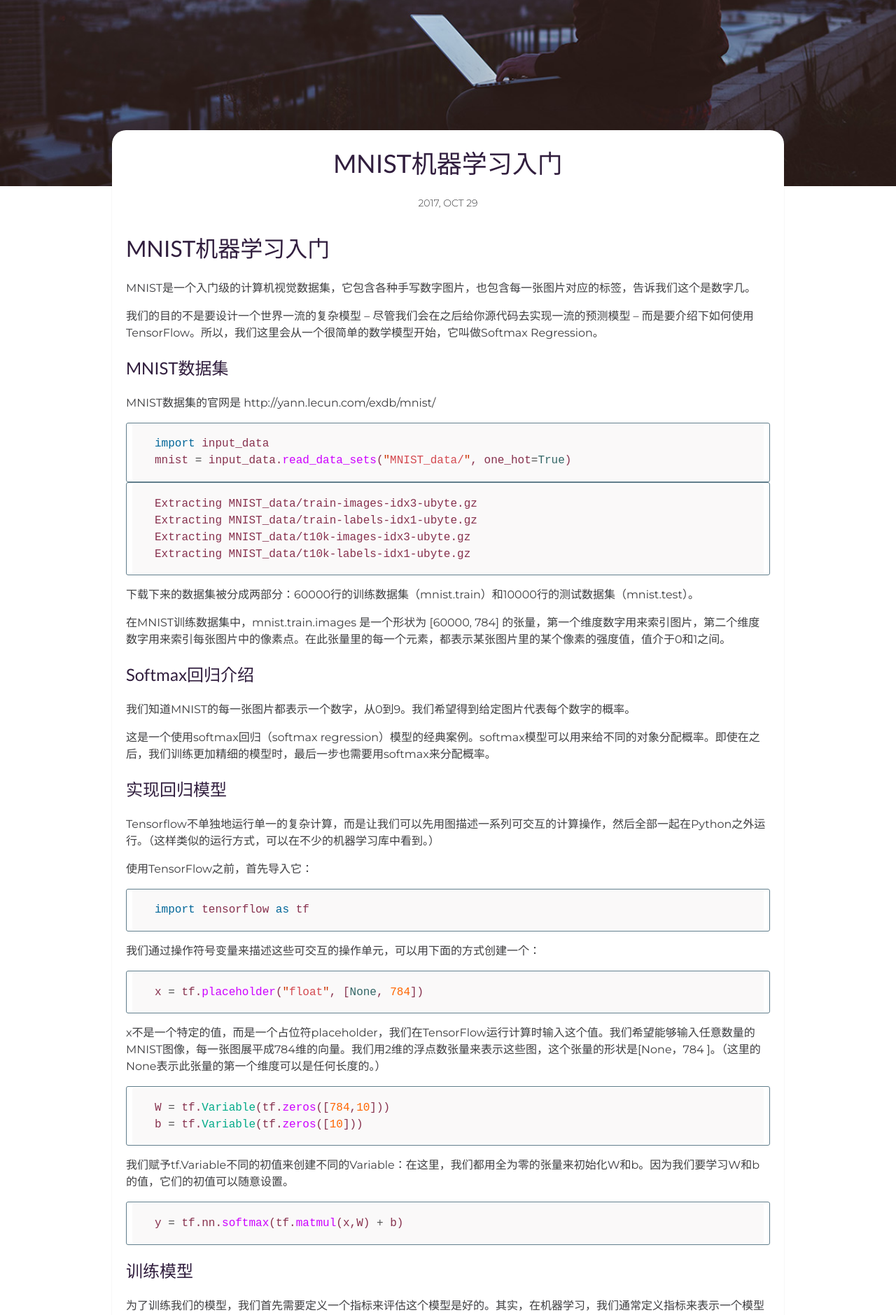
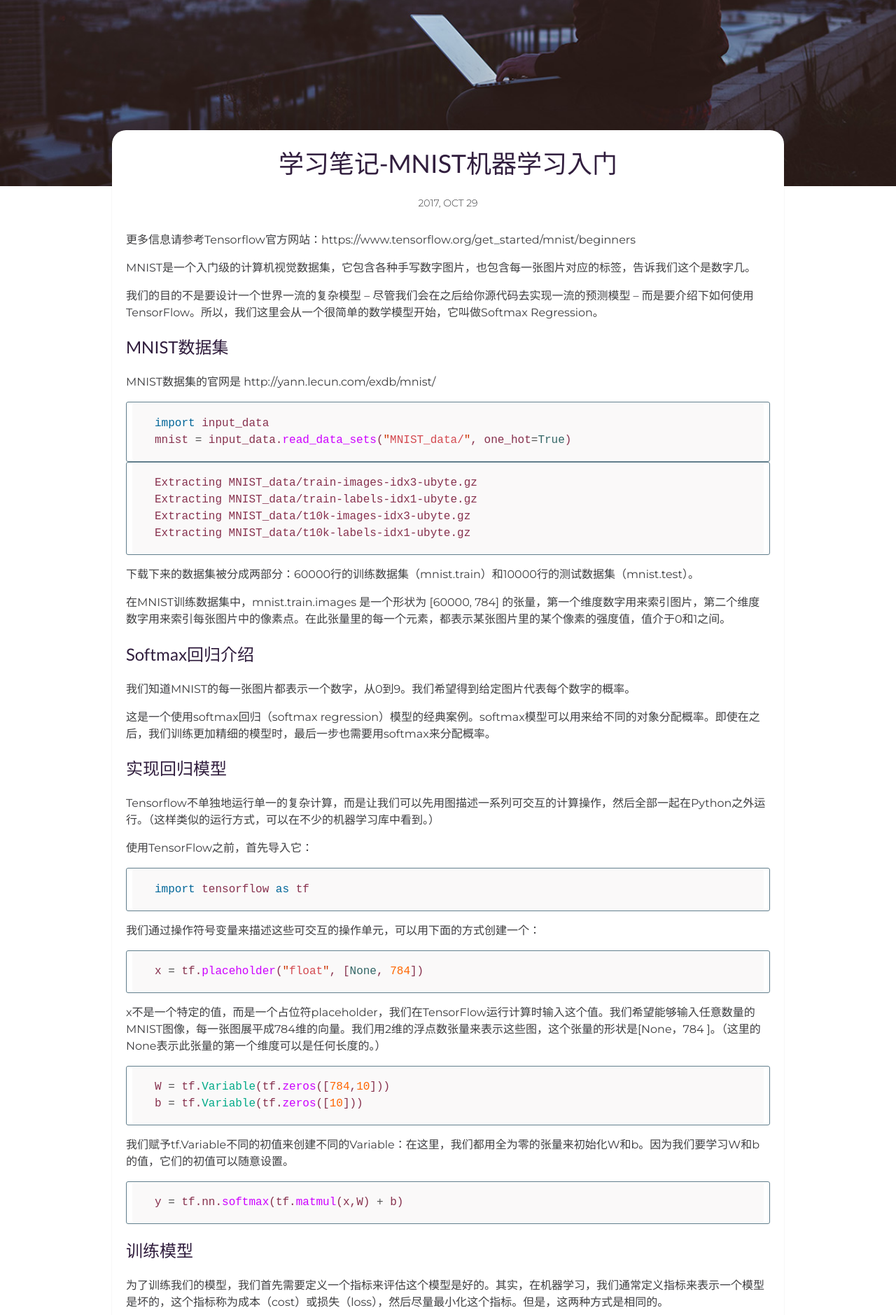
Before and after one commit to songchangyi/songchangyi.github.io, a Jekyll site: the page built from _posts/2017-10-29-MNIST.md, in a window 1280 px wide. Shown: the part 337-2216 px from the top of the page at 70% size. Built offline with Jekyll 4.4.1, drawn with Linux system fonts in a browser that asks for light colours; some of the changed text lies outside the part shown.

Commit message:
Update 2017-10-29-MNIST.md

```diff
--- a/_posts/2017-10-29-MNIST.md
+++ b/_posts/2017-10-29-MNIST.md
@@ -1,6 +1,6 @@
 ---
 layout: post
-title: MNIST机器学习入门
+title: 学习笔记-MNIST机器学习入门
 date: 2017-10-29
 description: This is a simple example from Tensorflow's official website (optional)
 img: post-2.jpg # Add image post (optional)
@@ -8,7 +8,7 @@
 author: # Add name author (optional)
 ---
 
-# MNIST机器学习入门
+更多信息请参考Tensorflow官方网站：https://www.tensorflow.org/get_started/mnist/beginners
 
 MNIST是一个入门级的计算机视觉数据集，它包含各种手写数字图片，也包含每一张图片对应的标签，告诉我们这个是数字几。
 
```
